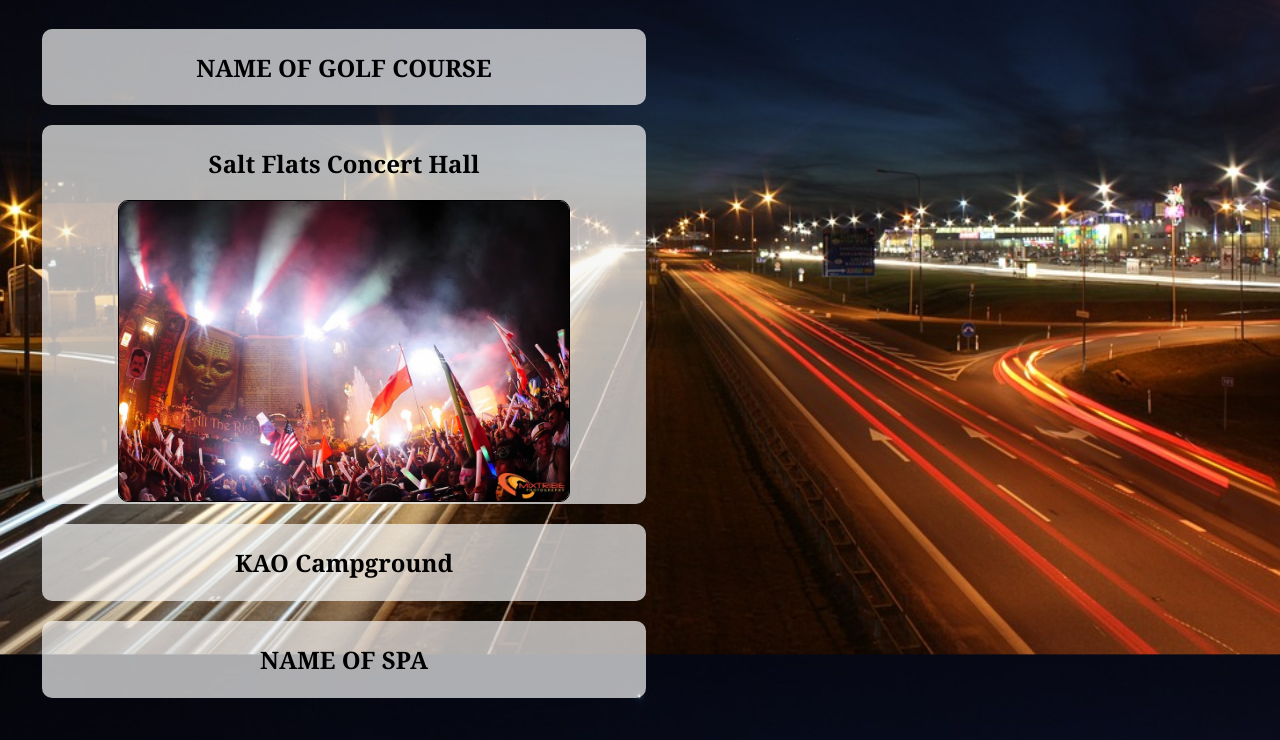
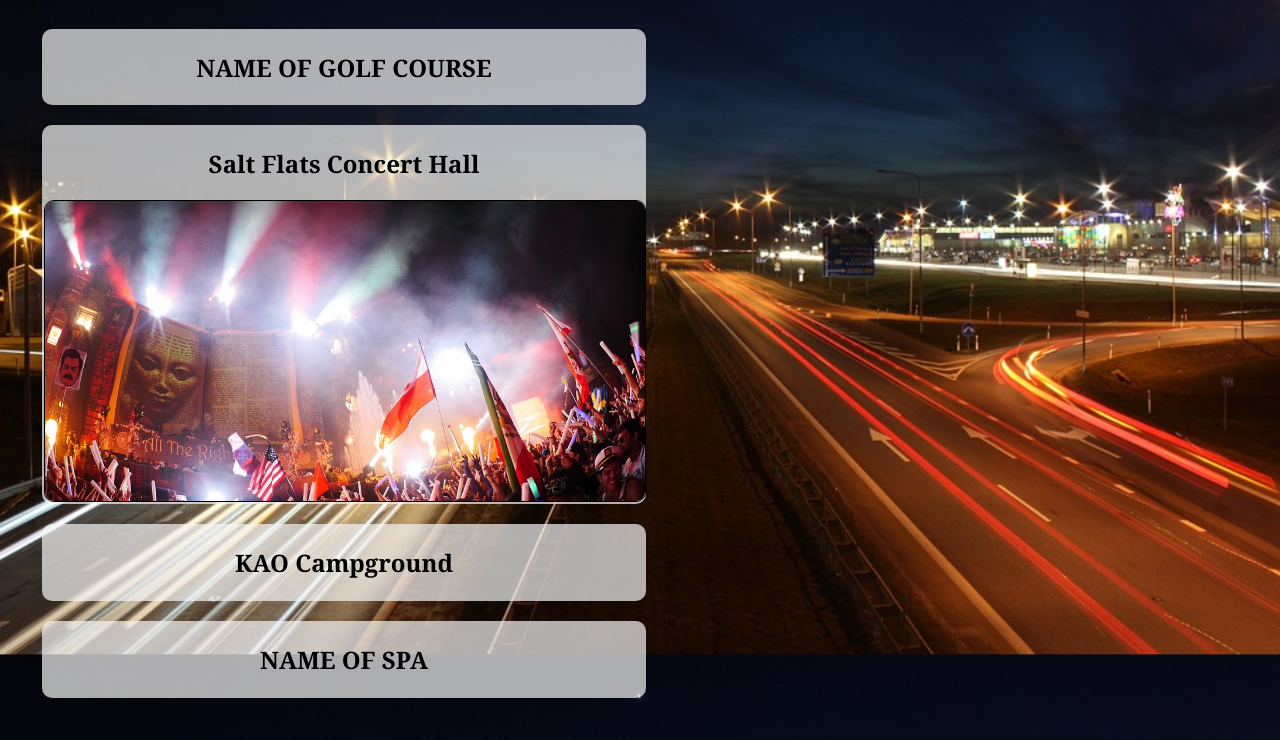
Before and after one commit to Zesjier/wendingflats, a Django app: page /nevada/rec in a window 1280 px wide. Shown: the part 199-939 px from the top of the page. Run offline with Django 3.2, Linux system fonts and the light colour scheme.

Commit message:
Fixes casino images

```diff
--- a/nv/static/nv/style.css
+++ b/nv/static/nv/style.css
@@ -71,8 +71,9 @@ body {
 }
 
 .biz img {
-  max-width: 100%;
-  max-height: 300px;
+  width: 100%;
+  height: 300px;
+  object-fit: cover;
 }
 
 .biz:hover .biz_info {
```
